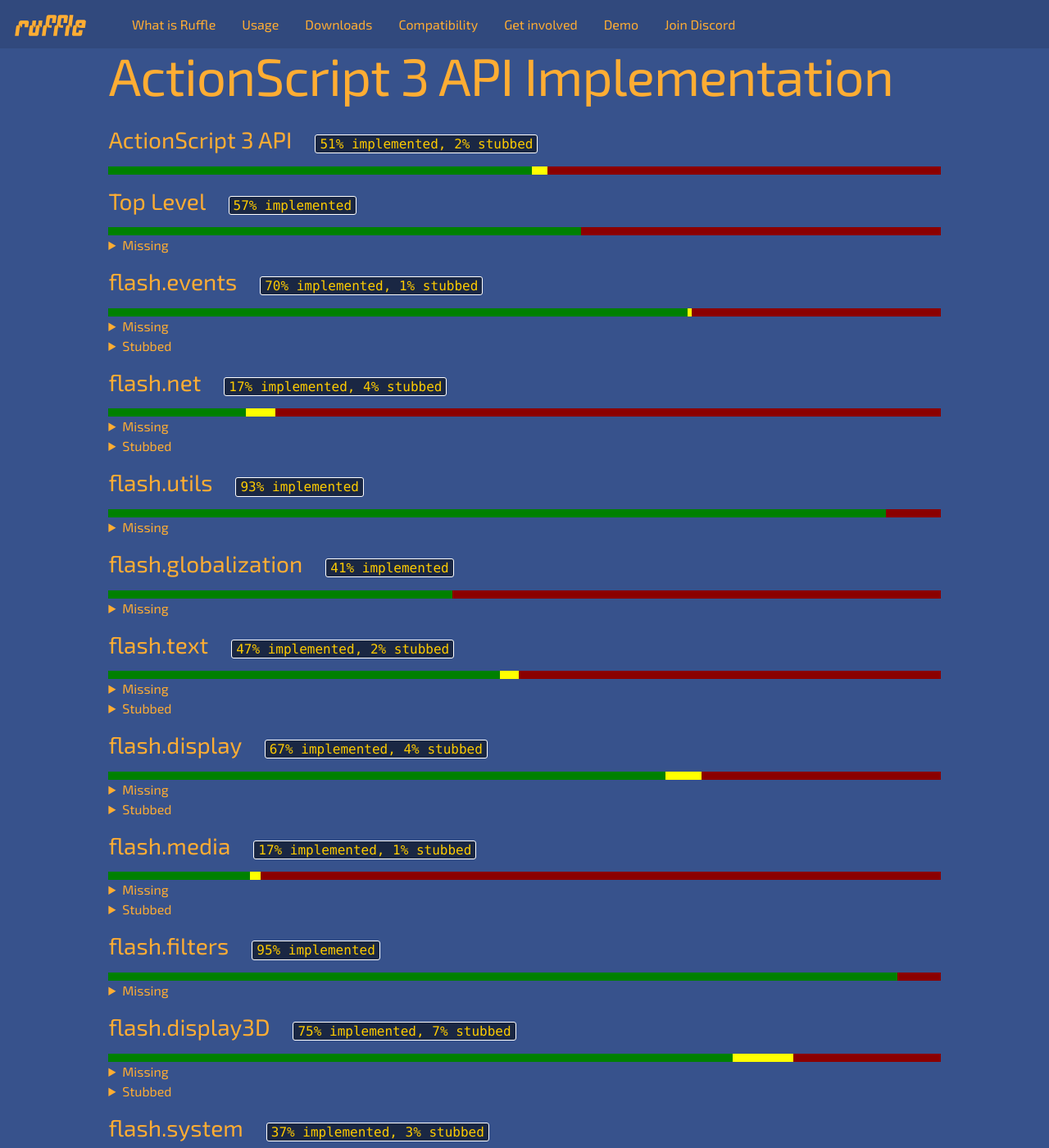
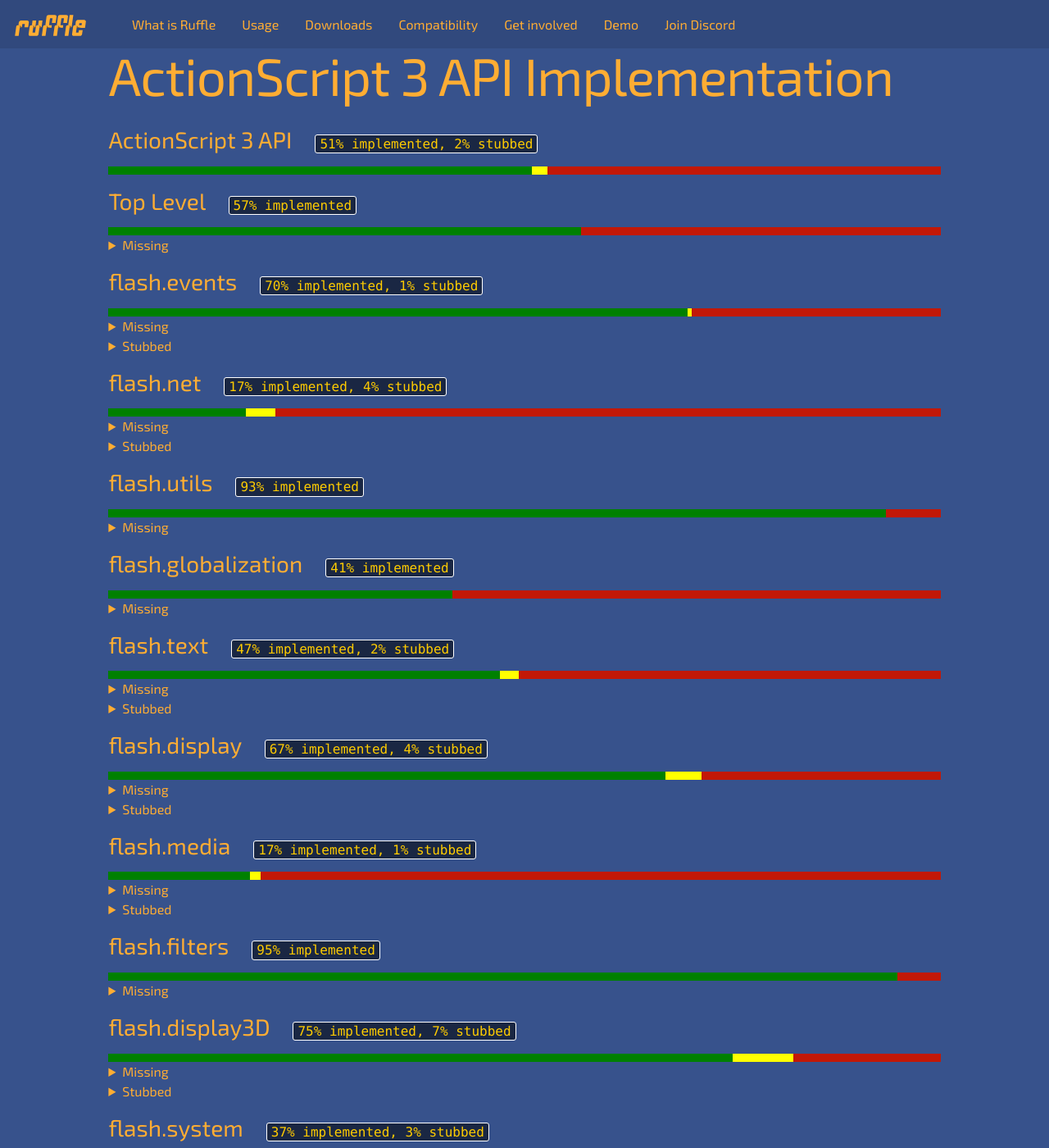
Before and after one commit to ruffle-rs/ruffle-rs.github.io, a Jekyll site: the page built from avm2.html, in a window 1280 px wide and 1400 px high. Shown: the whole window at 82% size. Built offline with Jekyll 4.4.1, drawn with Linux system fonts in a browser that asks for light colours.

Commit message:
Use a lighter dark red for AVM2 unimplemented

```diff
--- a/avm2.html
+++ b/avm2.html
@@ -21,7 +21,7 @@
   .progress-bar {
     width: 100%;
     height: 10px;
-    background: linear-gradient(to right, green 0, green var(--green-percent), yellow var(--green-percent), yellow var(--yellow-end-percent), darkred var(--yellow-end-percent), darkred 100%);
+    background: linear-gradient(to right, green 0, green var(--green-percent), yellow var(--green-percent), yellow var(--yellow-end-percent), #C21807 var(--yellow-end-percent), #C21807 100%);
   }
   .wrapper {
     max-width: 100%;
```
